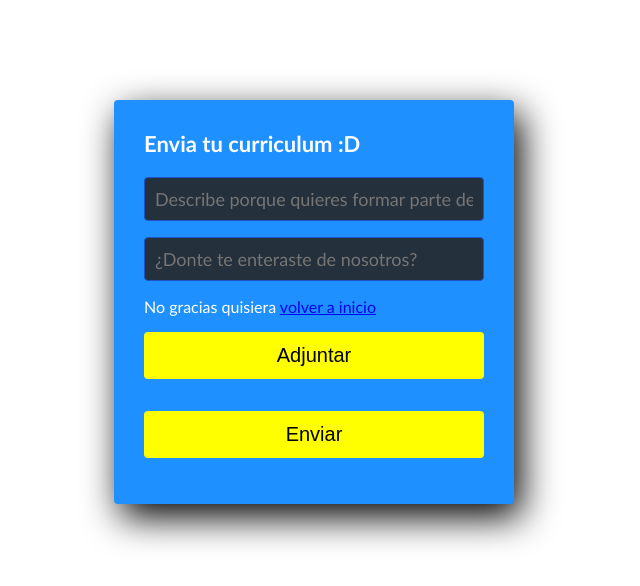
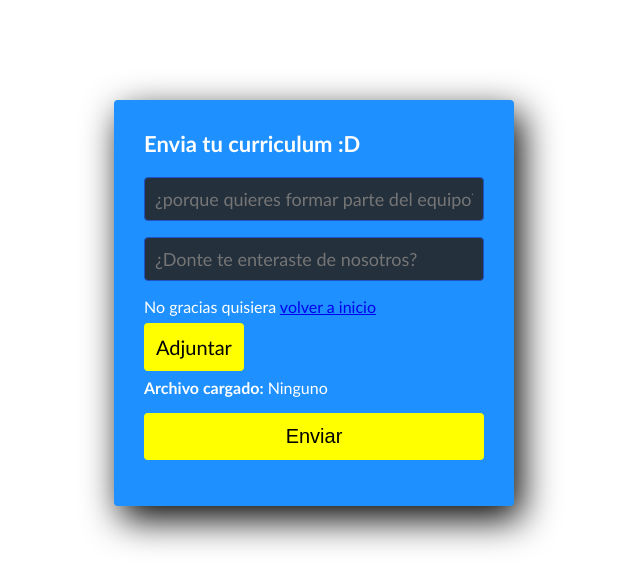
Before and after one commit to MarvinMVargas/LionsWebpage, a plain HTML site: page formtest.html in a window 1280 px wide. Shown: the whole page, without its empty margins (326-966 px from the left). Drawn offline with Linux system fonts and the light colour scheme.

Commit message:
Interfaz Curriculum (SOLO FALTA PHP)

```diff
--- a/estilos.css
+++ b/estilos.css
@@ -47,3 +47,29 @@ body {
     margin: 16px 0;
     font-size: 20px;
 }
+.form-register .botons:hover {
+    background-color: rgb(0, 255, 170)
+}
+
+input#file-input{
+    display:none;
+}
+
+input#file-input + label{
+    width: 100%;
+    background: yellow;
+    border: none;
+    padding: 12px;
+    border-radius: 4px;
+    color: black;
+    margin: 16px 0;
+    font-size: 20px;
+    text-align: center;
+}
+input#file-input + label:hover{
+    background-color: rgb(0, 255, 170)
+}
+
+input#file-name {
+
+}
--- a/formtest.html
+++ b/formtest.html
@@ -8,13 +8,41 @@
     <title>¿Quieres Unirte?</title>
 </head>
 <body>
+
+    <!--Formulario para mandar curriculum-->
+
+    <form action="">
     <section class="form-register">
+
         <h4>Envia tu curriculum :D</h4>
-        <input class="controls" type="text" name="Descripcion" id="Descripcion" placeholder="Describe porque quieres formar parte del equipo">
+        <input class="controls" type="text" name="Descripcion" id="Descripcion" placeholder="¿porque quieres formar parte del equipo?">
         <input class="controls" type="text" name="Dondenosotros" id="Dondenosotros" placeholder="¿Donte te enteraste de nosotros?">
         <p>No gracias quisiera <a href="index.html">volver a inicio</a></p>
-        <input class="botons" type="submit" value="Adjuntar">
+        <!--<input class="botons" type="file" value="Adjuntar">-->
+
+        <!--modificacion de boton de adjuntar-->
+        <br>
+        <div>
+            <input id="file-input" type="file">
+            <label for="file-input">Adjuntar</label>
+        </div>
+        <br>
+        <span>
+            <strong>Archivo cargado:</strong>
+            <span id="file-name">Ninguno</span>
+        </span>
+        <script>
+            let inputFile=document.getElementById('file-input');
+            let fileNameField = document.getElementById('file-name');
+            inputFile.addEventListener('change', function(event){
+                let uploadedFileName = event.target.files[0].name;
+                fileNameField.textContent = uploadedFileName;
+            })
+            </script>
         <input class="botons" type="submit" value="Enviar">
+    </form>
+
+    <!--Fin del formulario-->
 
     </section>
 </body>
```
